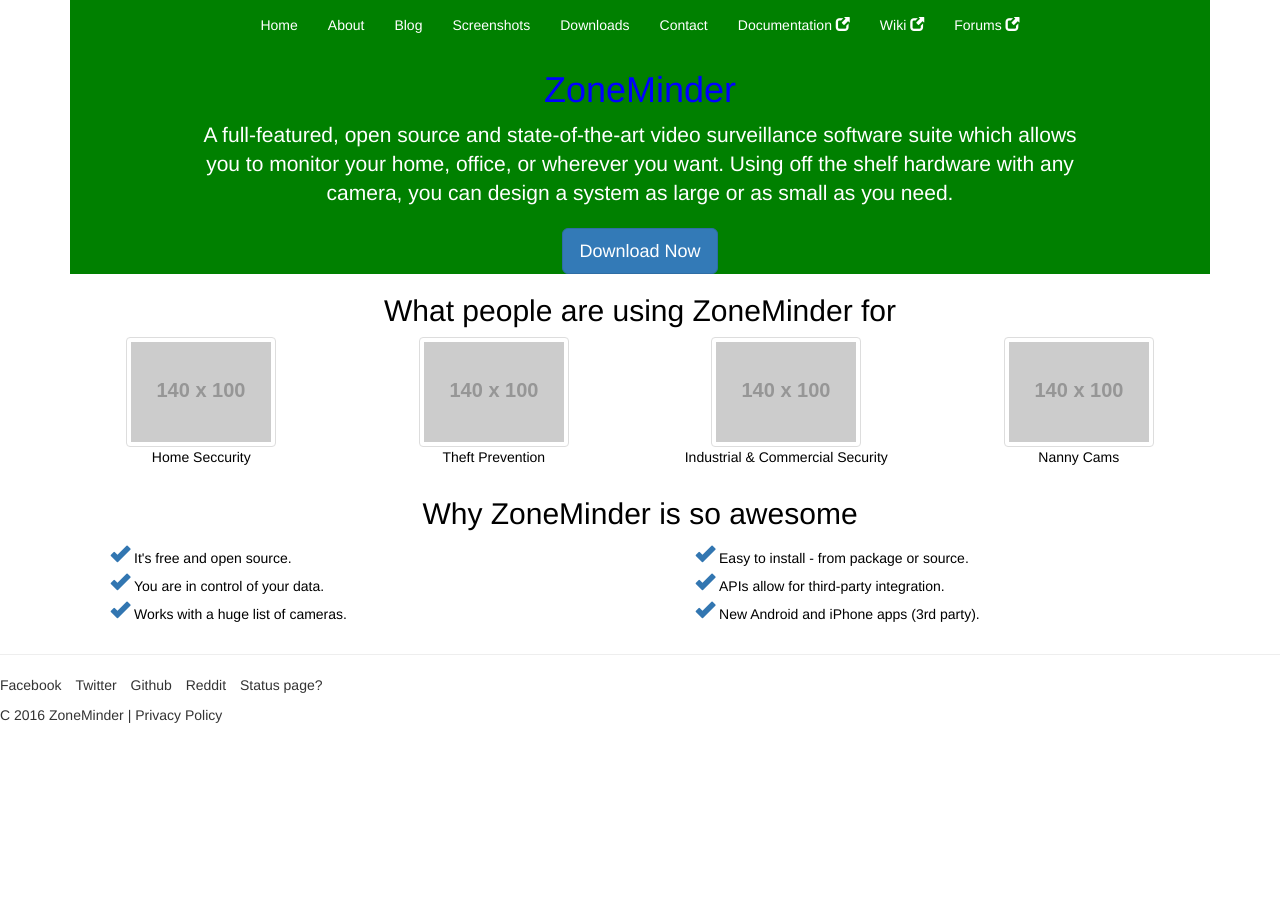
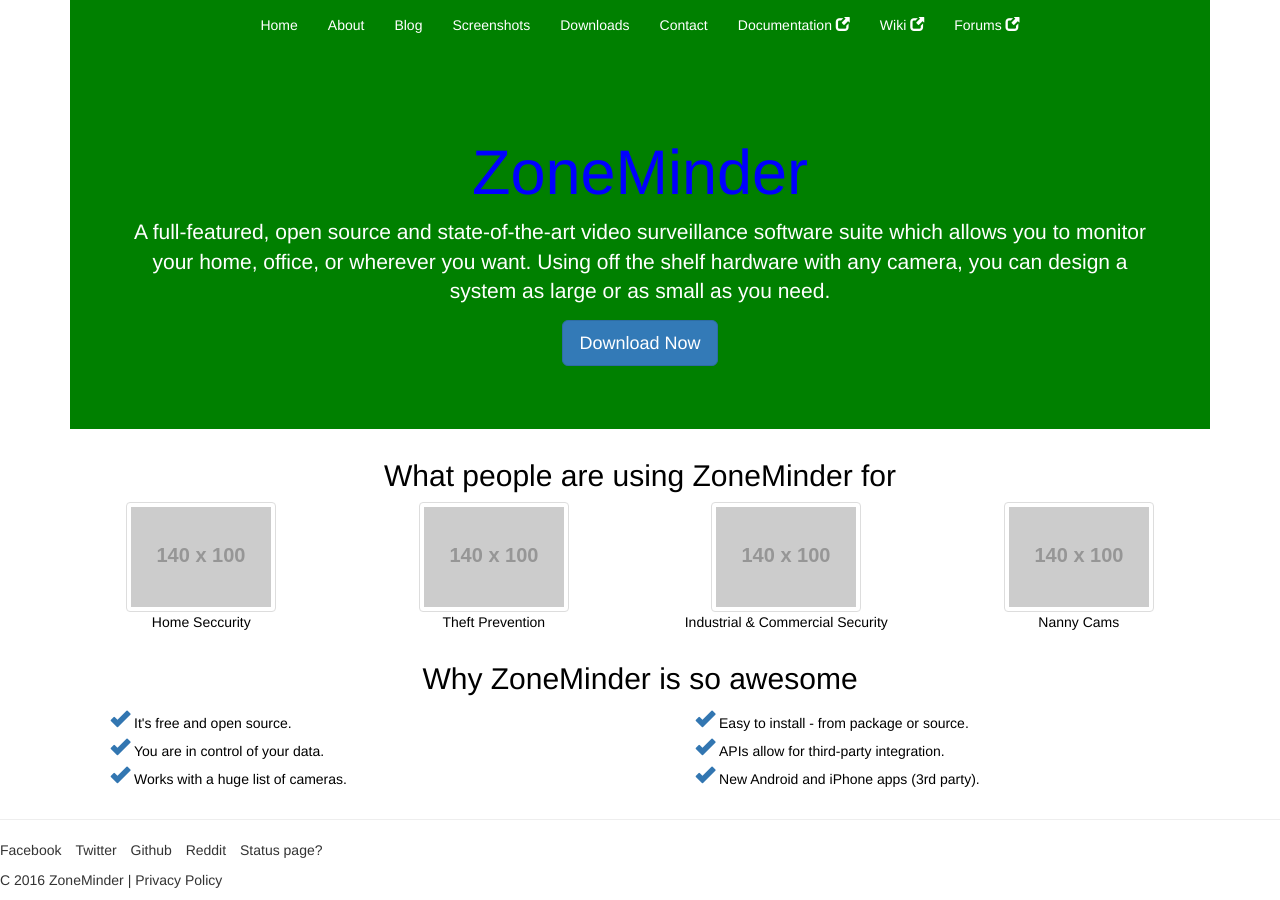
Before and after one commit to ZoneMinder/zoneminder.github.io, a Jekyll site: the page built from index.html, in a window 1280 px wide. Built offline with Jekyll 4.4.1, drawn with Linux system fonts in a browser that asks for light colours; nearby versions of some CDN libraries; comment, search, counter and statistics services are not loaded.

Commit message:
Fix homepage padding in top div

```diff
--- a/css/main.css
+++ b/css/main.css
@@ -1,6 +1,5 @@
 #top {
 	text-align: center;
-	padding: 0 125px;
 	background-color: green;
 	color: #fff;
 }
@@ -13,6 +12,10 @@
 #top .navbar {
 	background:rgba(0,0,0,0);
 	border: 0;
+}
+
+#top .jumbotron {
+	background-color: inherit;
 }
 
 .navbar-default .navbar-nav > li > a {
--- a/index.html
+++ b/index.html
@@ -36,12 +36,14 @@ permalink: /
 	</div>
 </nav>
 
-
+<div class="jumbotron">
 	<h1>ZoneMinder</h1>
 
 	<p class="lead">A full-featured, open source and state-of-the-art video surveillance software suite which allows you to monitor your home, office, or wherever you want.  Using off the shelf hardware with any camera, you can design a system as large or as small as you need.</p>
 
 	<p><a class="btn btn-primary btn-lg" href="/downloads/" role="button">Download Now</a></p>
+</div>
+
 </div> <!-- end top -->
 
 <div id="info">
```
